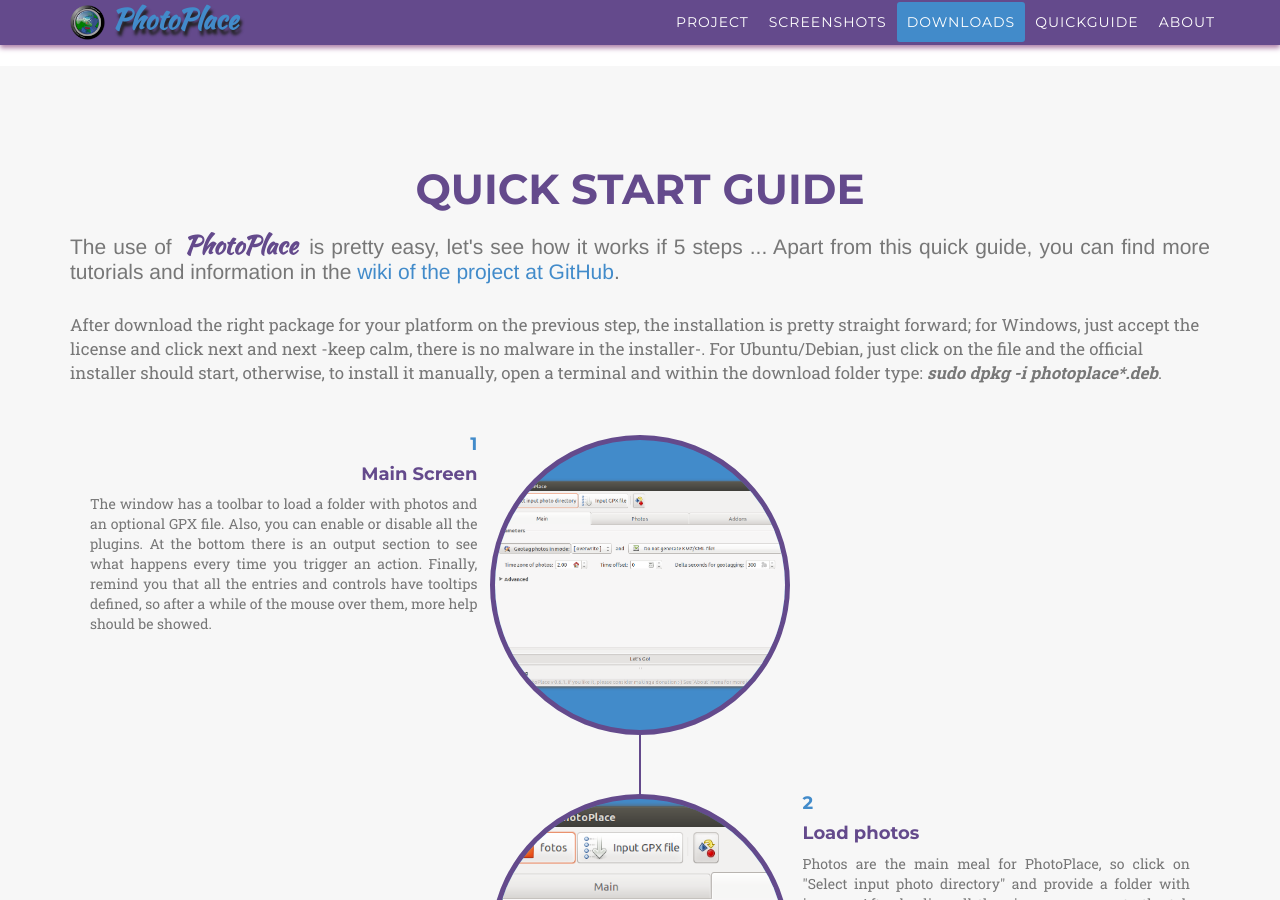
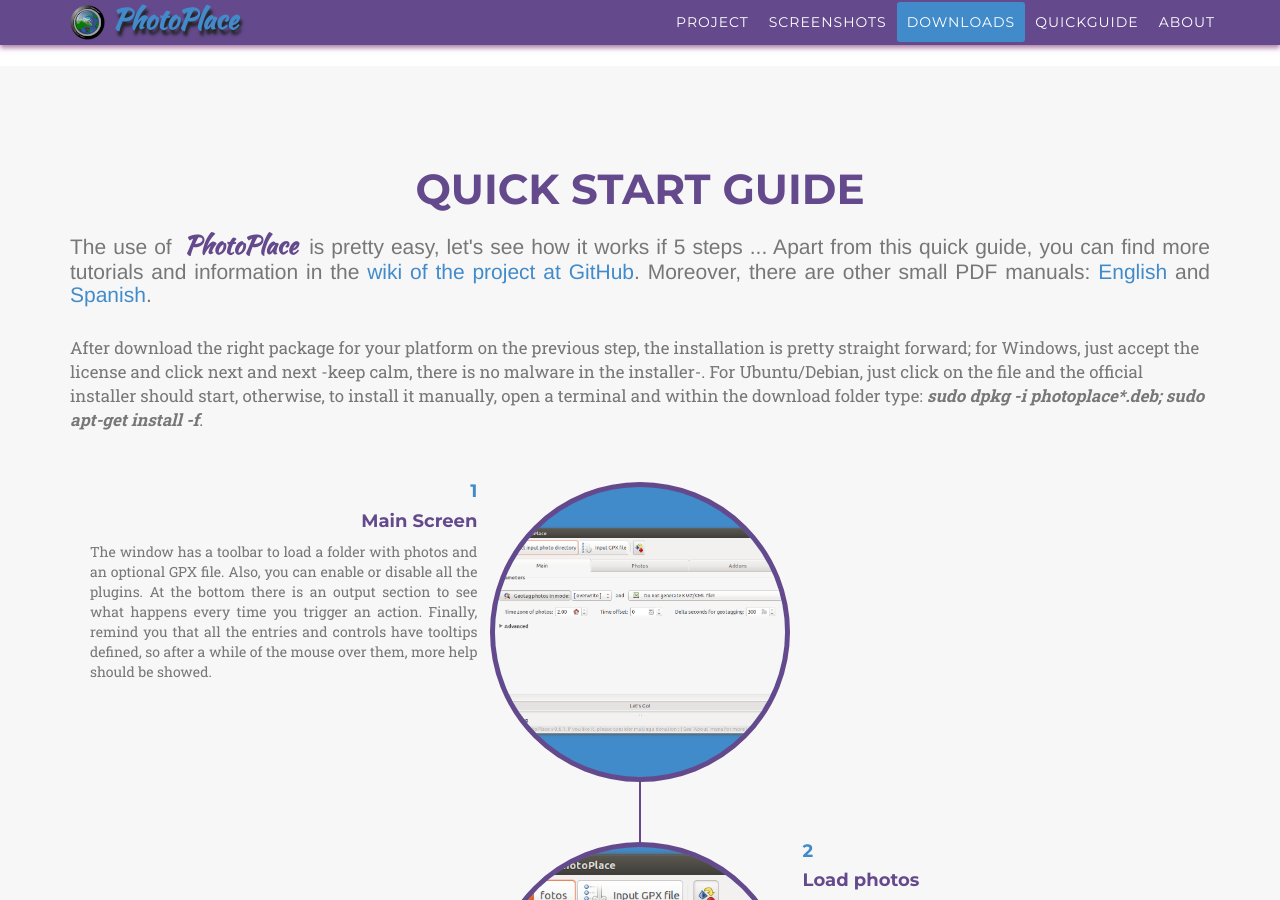
Before and after one commit to jriguera/photoplace, a Jekyll site: the page built from index.html, in a window 1280 px wide and 900 px high, scrolled down 2924 px. Built offline with Jekyll 4.4.1, drawn with Linux system fonts in a browser that asks for light colours; some web fonts are replaced.

Commit message:
added link to manuals

```diff
--- a/_includes/guide.html
+++ b/_includes/guide.html
@@ -3,12 +3,12 @@
             <div class="row">
                 <div class="col-md-12">
                     <h2 class="section-heading text-center">Quick Start Guide</h2>
-                    <h3 class="section-subheading text-muted">The use of <span class="photoplace">PhotoPlace</span> is pretty easy, let's see how it works if 5 steps ... Apart from this quick guide, you can find more tutorials and information in the <a href="https://github.com/jriguera/photoplace/wiki">wiki of the project at GitHub</a>.</h3>
+                    <h3 class="section-subheading text-muted">The use of <span class="photoplace">PhotoPlace</span> is pretty easy, let's see how it works if 5 steps ... Apart from this quick guide, you can find more tutorials and information in the <a href="https://github.com/jriguera/photoplace/wiki">wiki of the project at GitHub</a>. Moreover, there are other small PDF manuals: <a href="https://github.com/jriguera/photoplace/raw/master/manuals/Manual_photoplace_en_0.5.0.pdf">English</a> and <a href="https://github.com/jriguera/photoplace/raw/master/manuals/Manual_photoplace_es_0.5.0.pdf">Spanish</a>.</h3>
                 </div>
             </div>
             <div class="row">
                 <div class="col-md-12">
-                    <p class="large text-muted">After download the right package for your platform on the previous step, the installation is pretty straight forward; for Windows, just accept the license and click next and next -keep calm, there is no malware in the installer-. For Ubuntu/Debian, just click on the file and the official installer should start, otherwise, to install it manually, open a terminal and within the download folder type: <b><i>sudo dpkg -i photoplace*.deb</i></b>.
+                    <p class="large text-muted">After download the right package for your platform on the previous step, the installation is pretty straight forward; for Windows, just accept the license and click next and next -keep calm, there is no malware in the installer-. For Ubuntu/Debian, just click on the file and the official installer should start, otherwise, to install it manually, open a terminal and within the download folder type: <b><i>sudo dpkg -i photoplace*.deb; sudo apt-get install -f</i></b>.
                     </p>
                 </div>
             </div>
```
